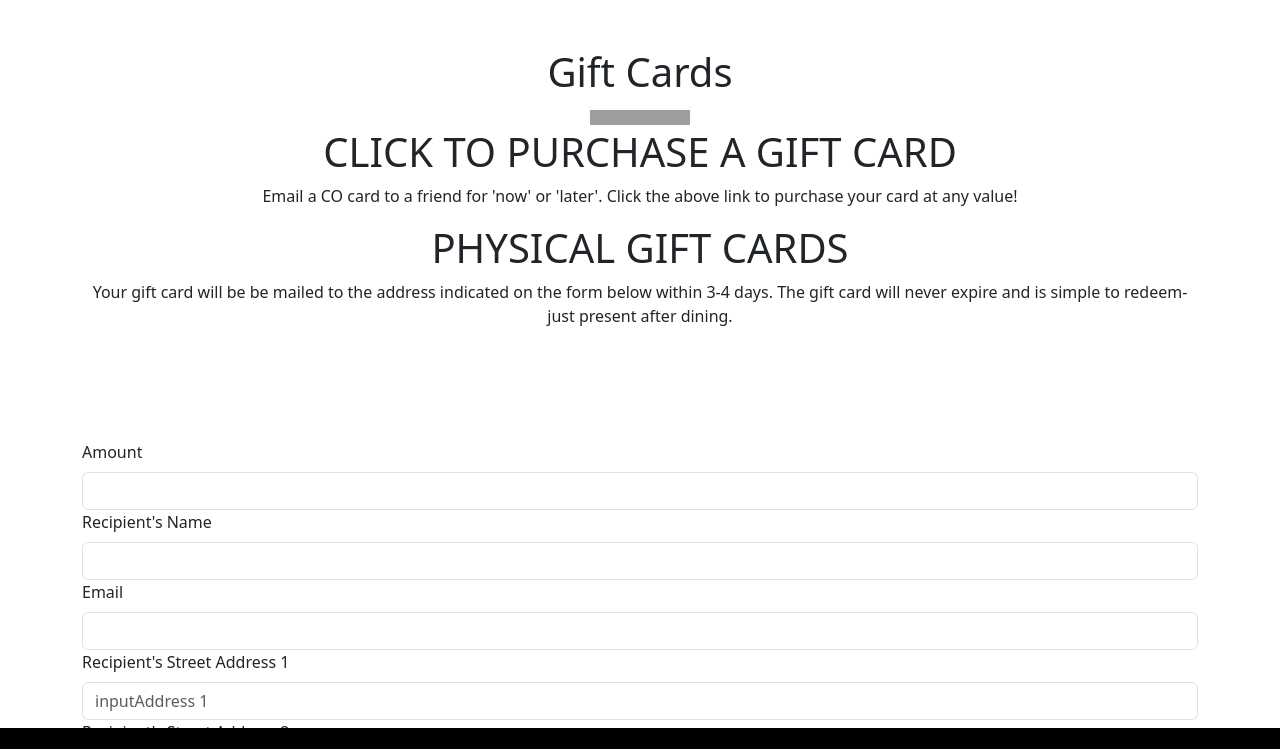
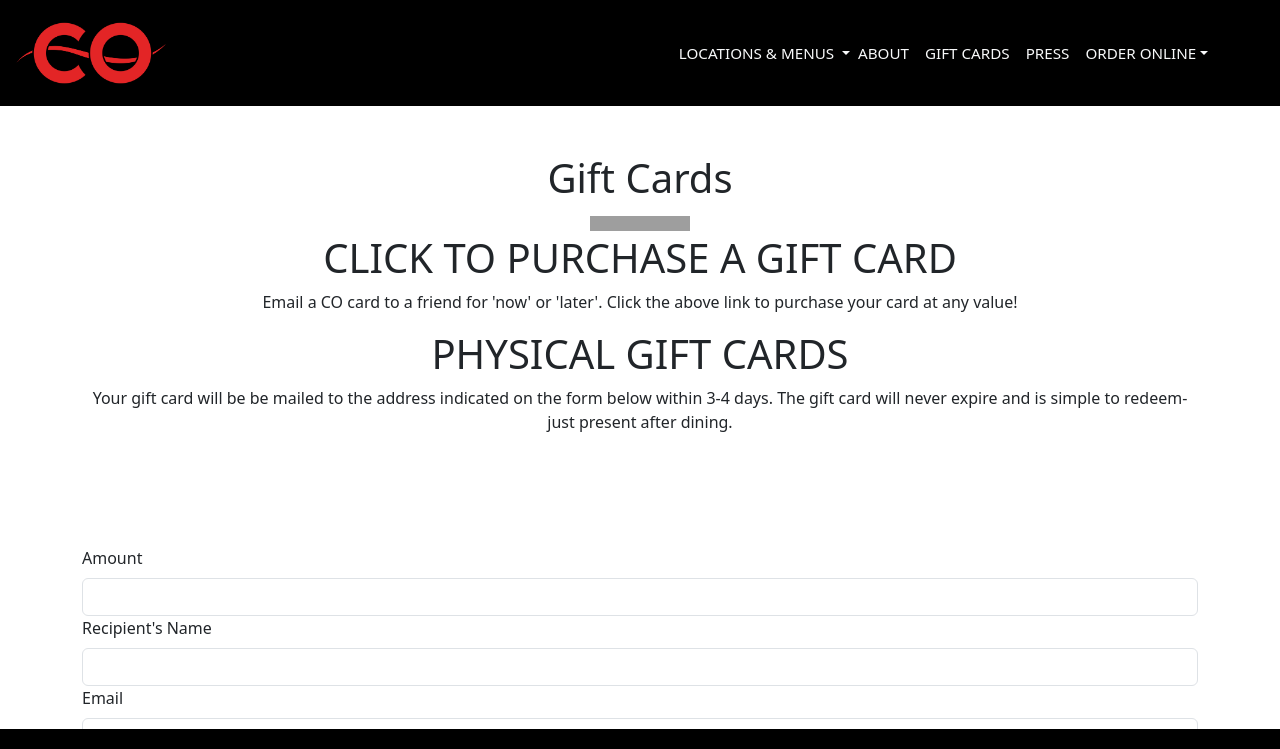
Before and after one commit to akinwandeolubodun/Restaurants_GRP_Project, a plain HTML site: page GiftCards.html in a window 1280 px wide. Shown: the top 749 px of the page. Drawn offline with nearby package versions, Linux system fonts and the light colour scheme; grey boxes are pictures that could not be loaded.

Commit message:
modified files

```diff
--- a/GiftCards.html
+++ b/GiftCards.html
@@ -9,6 +9,79 @@
     <title>Gift Cards</title>
 </head>
 <body>
+  <nav
+  class="d-flex justify-content-between py-2 px-3 navbar-expand-lg align-items-center"
+>
+  <div class="logo-container d-flex align-items-center">
+    <a href="#"
+      ><img class="logo" src="assets/styles/eatatco-logo.png" alt=""
+    /></a>
+  </div>
+  <div class="d-flex flex-row px-5 text-light">
+    <div class="dropdown">
+      <a
+        class="nav-link dropdown-toggle"
+        href="#"
+        id="navbarDarkDropdownMenuLink"
+        role="button"
+        data-bs-toggle="dropdown"
+        aria-expanded="false"
+      >
+        LOCATIONS &amp; MENUS
+      </a>
+      <ul
+        class="dropdown-menu dropdown-list"
+        aria-labelledby="dropdownMenuButton2"
+      >
+        <li><a class="dropdown-item" href="#">OVERVIEW</a></li>
+        <li><a class="dropdown-item" href="#">CHARLESTON</a></li>
+        <li>
+          <a class="dropdown-item" href="#">CHARLOTTE - WAVERLY</a>
+        </li>
+        <li>
+          <a class="dropdown-item" href="#">CHARLOTTE - PARK ROAD</a>
+        </li>
+        <li><a class="dropdown-item" href="#">MYRTLE BEACH</a></li>
+        <li><a class="dropdown-item" href="#">RALEIGH</a></li>
+      </ul>
+    </div>
+    <div class="px-2">
+      <a class="nav-link" href="./About.html">ABOUT</a>
+    </div>
+    <div class="px-2">
+      <a class="nav-link" href="#">GIFT CARDS</a>
+    </div>
+    <div class="px-2">
+      <a class="nav-link" href="#">PRESS</a>
+    </div>
+    <div class="px-2 dropdown">
+      <a
+        class="nav-link dropdown-toggle"
+        href="#"
+        id="navbarDarkDropdownMenuLink"
+        role="button"
+        data-bs-toggle="dropdown"
+        aria-expanded="false"
+        >ORDER ONLINE</a
+      >
+      <ul
+        class="dropdown-menu dropdown-list"
+        aria-labelledby="dropdownMenuButton2"
+      >
+        <li><a class="dropdown-item" href="#">OVERVIEW</a></li>
+        <li>
+          <a class="dropdown-item" href="#">CHARLOTTE - PARK ROAD</a>
+        </li>
+        <li>
+          <a class="dropdown-item" href="#">CHARLOTTE - WAVERLY</a>
+        </li>
+        <li><a class="dropdown-item" href="#">CHARLESTON</a></li>
+        <li><a class="dropdown-item" href="#">MYRTLE BEACH</a></li>
+        <li><a class="dropdown-item" href="#">RALEIGH</a></li>
+      </ul>
+    </div>
+  </div>
+</nav>
     <section class="text-center container">
     <h1>Gift Cards</h1>
     <img class="chopsticksdrk" src="https://getbento.imgix.net/accounts/23237ff810e65dc174922ac5dc1342cb/media/images/85407chopsticksdrk.png" />
--- a/giftcards.css
+++ b/giftcards.css
@@ -35,3 +35,28 @@ section a img{
 .hospitality:hover{
     opacity: 55%;
 }
+
+nav{
+    position: sticky;
+    z-index: 998;
+    background-color: black;
+}
+
+.logo-container{
+   width: 150px;
+   height: 90px;
+}
+.logo{
+    max-width: 100%;
+    height: auto;
+}
+
+.nav-link{
+    font-size: .95rem;
+    font-weight: 300;
+}
+
+.dropdown-list{
+    background-color: rgb(227, 37, 38, .5);
+    border-radius: 0;
+}
```
